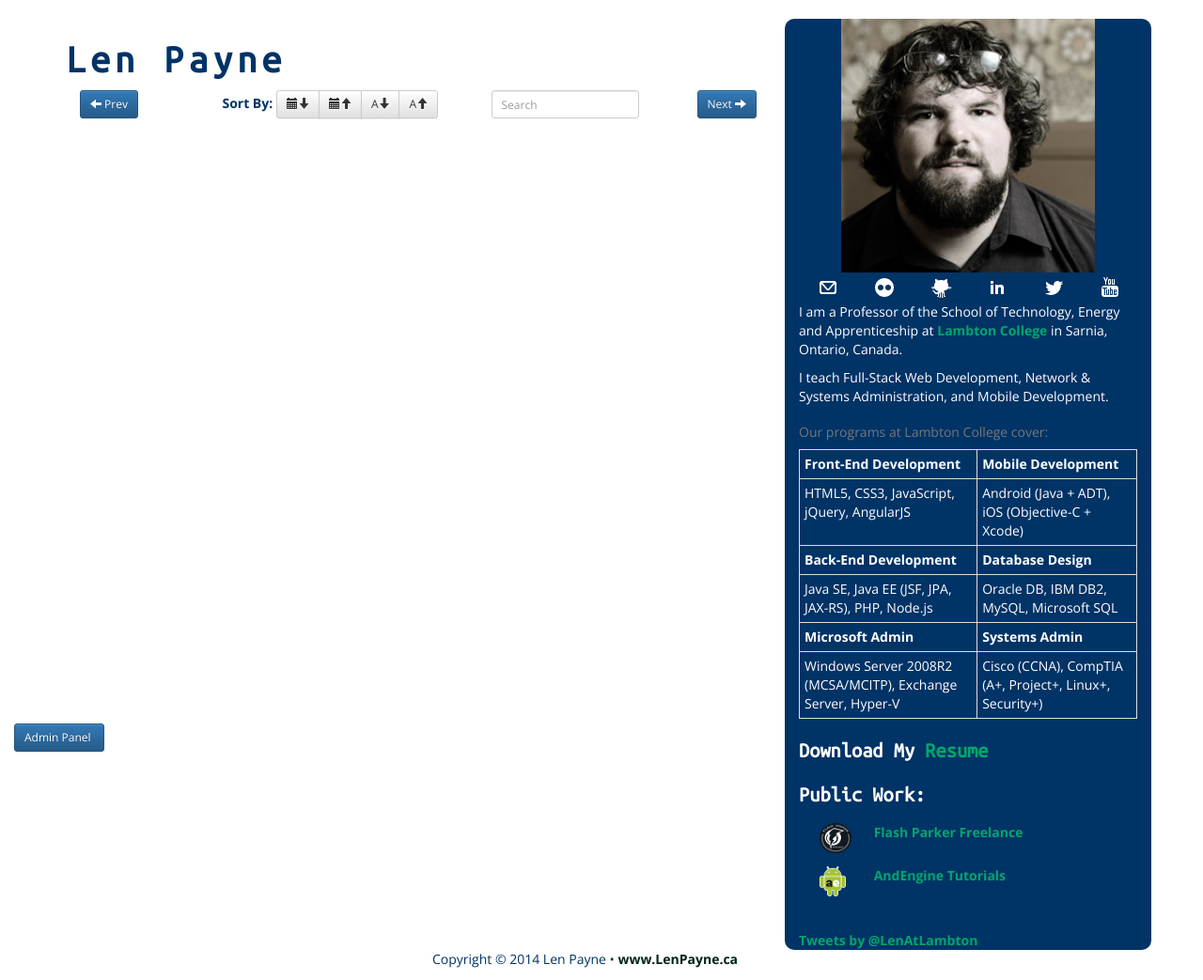
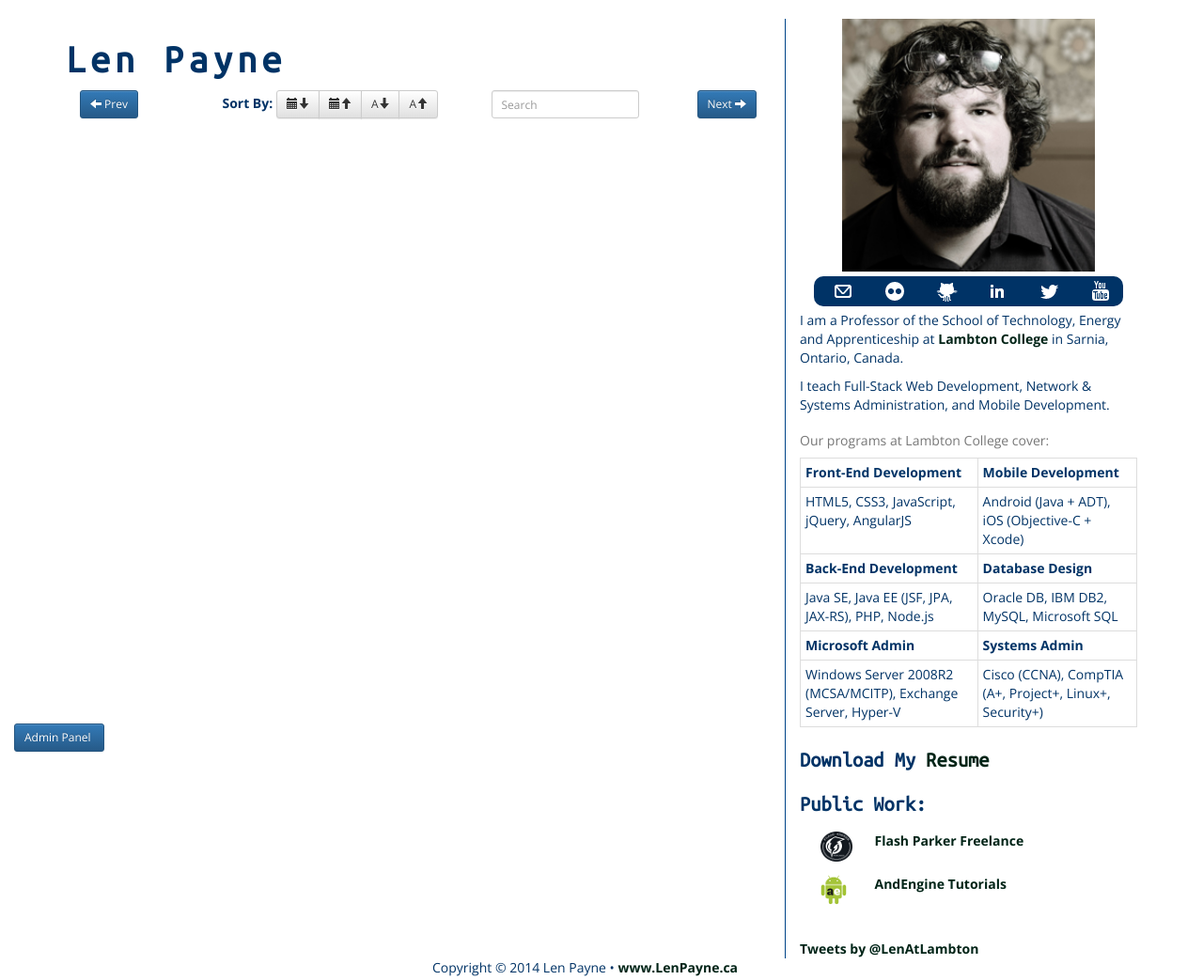
Before and after one commit to LenPayne/plog, a website: page public/index.html in a window 1280 px wide. Shown: the whole page at 94% size. Drawn offline with nearby package versions, Linux system fonts and the light colour scheme; some packages are replaced by stand-ins of ours; no server answers.

Commit message:
Changed CSS Theme (pt3)

```diff
--- a/public/index.html
+++ b/public/index.html
@@ -29,7 +29,7 @@
 					<header>
 						<div class="container-fluid">
 							<figure class="row hidden-xs hidden-sm"><img class="img-responsive mugshot col-xs-10 col-xs-offset-1" src="images/len_shaggy.jpg" /></figure>
-							<div class="row">
+							<div class="row socialicons">
 								<div class="col-xs-2"><a href="mailto:info@lenpayne.ca"><img src="images/email.png" /></a></div>
 								<div class="col-xs-2"><a href="http://www.flickr.com/photos/lenpayne"><img src="images/flickr.png" /></a></div>
 								<div class="col-xs-2"><a href="https://github.com/lenpayne"><img src="images/github_alt.png" /></a></div>
--- a/public/lenpayne.css
+++ b/public/lenpayne.css
@@ -89,17 +89,13 @@ h3 {
 }
 
 aside {
-	border-radius: 10px;
-	background-color: #036;
-	color: #FFF;
+	border-left: 1px #048 double;
 }
 
-aside a {
-	color: #00A76C;
-}
-
-aside a:hover {
-	color: #0B01AD;
+aside .socialicons {
+	background-color: #036;
+	border-radius: 10px;
+	margin: 5px 0;
 }
 
 article {
```
